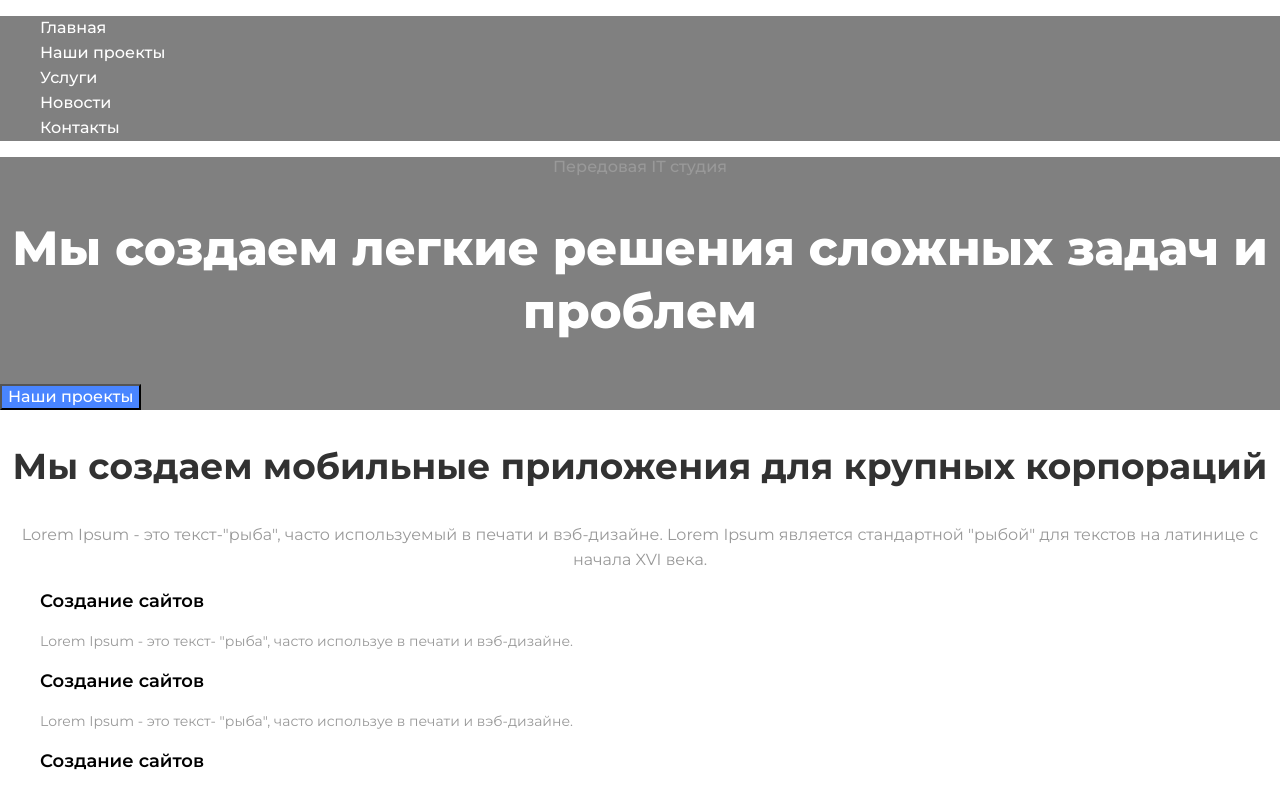
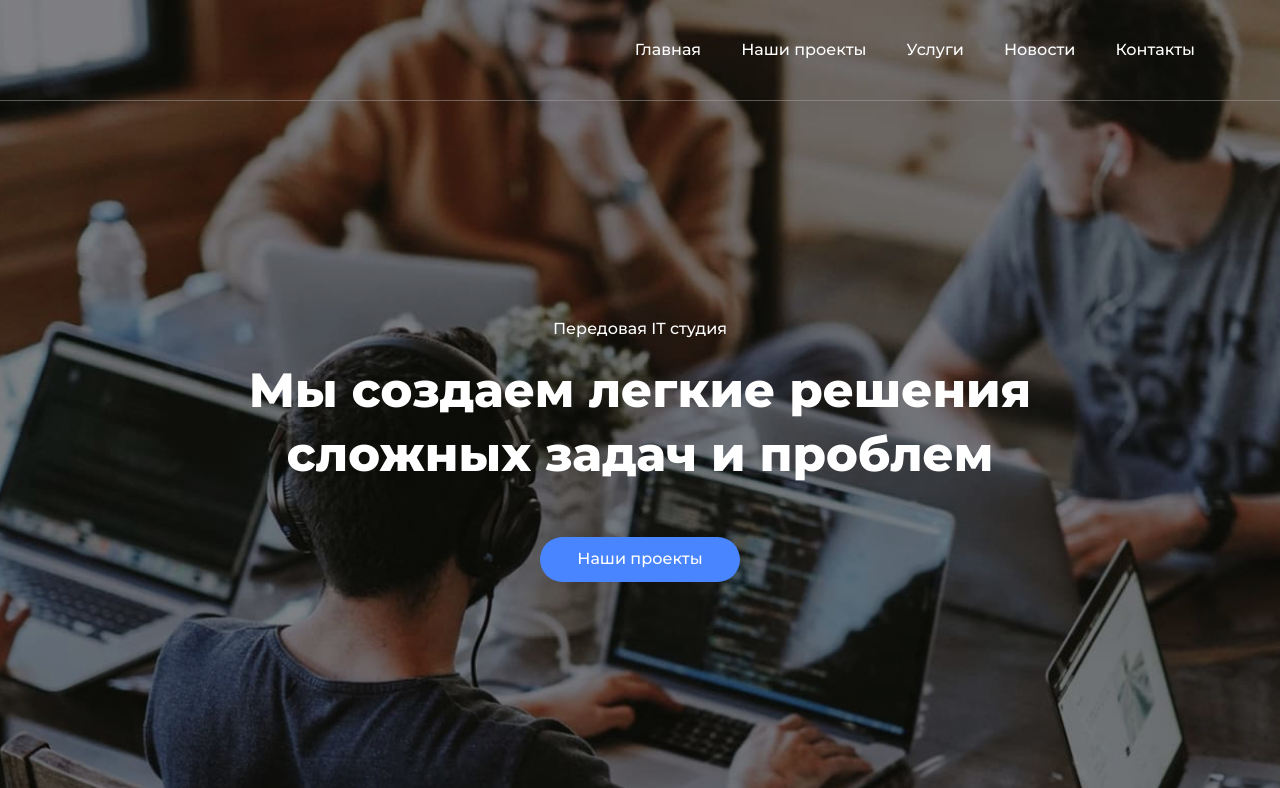
Before and after one commit to riko1212/41-blended-2, a plain HTML site: page index.html in a window 1280 px wide. Shown: the top 788 px of the page. Drawn offline with nearby package versions, Linux system fonts and the light colour scheme.

Commit message:
add flex for header and hero

```diff
--- a/css/style.css
+++ b/css/style.css
@@ -6,6 +6,30 @@
   --second-text-color: #ffffff;
   --accent-color: #4985ff;
 }
+
+h1,
+h2,
+h3,
+h4,
+h5,
+h6,
+p {
+  margin: 0;
+}
+
+ul {
+  margin: 0;
+  padding: 0;
+}
+
+.container {
+  width: 1140px;
+  padding-left: 15px;
+  padding-right: 15px;
+  margin: 0 auto;
+  /* outline: 2px solid tomato; */
+}
+
 .list {
   list-style: none;
 }
@@ -24,43 +48,93 @@ body {
   line-height: 1.48;
 }
 .header {
-  background-color: grey;
+  position: absolute;
+  width: 100%;
+
+  border-bottom: 1px solid rgba(161, 161, 161, 0.5);
+
+  /* background-color: grey; */
 }
+
+.header-list {
+  display: flex;
+  justify-content: flex-end;
+}
+
+.header-item:not(:first-child) {
+  margin-left: 40px;
+}
+
 .header-link {
+  display: inline-block;
+  padding-top: 40px;
+  padding-bottom: 40px;
+
   font-weight: 500;
   font-size: 16px;
   line-height: 1.25;
   color: var(--second-text-color);
 }
 .button {
+  display: block;
+  width: 200px;
+  height: 45px;
+
   color: var(--second-text-color);
   font-weight: 500;
   font-size: 16px;
   line-height: 1.25;
   background-color: var(--accent-color);
   cursor: pointer;
+  border-radius: 30px;
+  border: none;
 }
 .button:hover,
 .button:focus {
   background-color: transparent;
   border: 1px solid var(--accent-color);
 }
+
 .hero {
+  padding-top: 319px;
+  padding-bottom: 335px;
+
   background-color: gray;
+
+  background-image: linear-gradient(
+      0deg,
+      rgba(0, 0, 0, 0.2),
+      rgba(0, 0, 0, 0.2)
+    ),
+    url(../images/main-bg.jpg);
+  background-repeat: no-repeat;
+  background-position: center;
+  background-size: cover;
 }
+
 .hero-text {
-  color: var(--main-text-color);
+  margin-bottom: 20px;
+
+  color: var(--second-text-color);
   font-weight: 500;
   font-size: 16px;
   line-height: 1.25;
   text-align: center;
 }
 .hero-title {
+  max-width: 830px;
+  margin: 0 auto;
+  margin-bottom: 50px;
+
   color: var(--second-title-color);
   font-weight: 800;
   font-size: 48px;
   line-height: 1.33;
   text-align: center;
+}
+
+.hero-button {
+  margin: 0 auto;
 }
 
 /* MOBILE */
--- a/index.html
+++ b/index.html
@@ -18,6 +18,7 @@
 
 <body>
   <header class="header">
+    <div class="container">
       <nav class="navigation">
         <ul class="header-list list">
           <li class="header-item">
@@ -37,6 +38,7 @@
           </li>
         </ul>
       </nav>
+    </div>
   </header>
   <main>
     <section class="hero">
```
Also changed, not shown: images/main-bg.jpg (added). Lines whose indentation alone changed are shown as unchanged.
